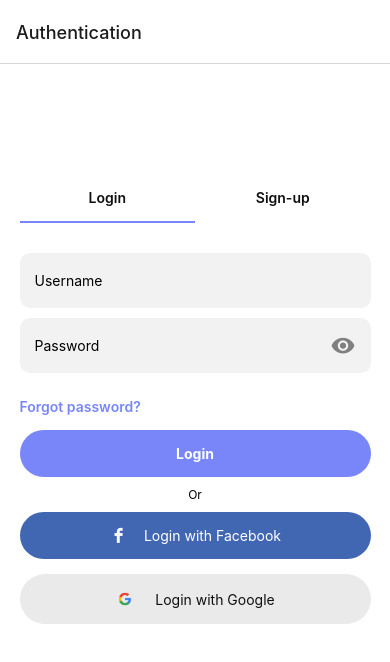
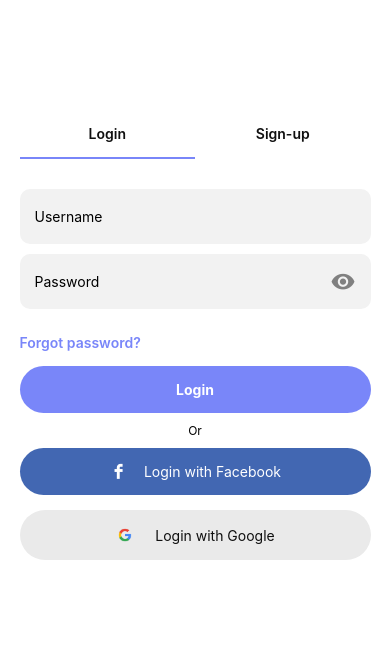
Before and after one commit to lorenz199x/rntsexpo-jobapp, a React Native app: screen / in a window 390 px wide. Shown: the top 662 px of the page. Built offline with nearby package versions, Linux system fonts and the light colour scheme; what react-native-animated-nav-tab-bar would draw is missing.

Commit message:
- update navigation after login success - update tsconfig

```diff
--- a/App.tsx
+++ b/App.tsx
@@ -1,11 +1,11 @@
-import { StatusBar } from "expo-status-bar";
+import React from "react";
 import { RecoilRoot } from "recoil";
-import AppNavigator from "./src/navigation/AppNavigator";
+import Entry from "./src/Entry";
 
 export default function App() {
   return (
     <RecoilRoot>
-      <AppNavigator />
+      <Entry />
     </RecoilRoot>
   );
 }
--- a/src/Entry.tsx
+++ b/src/Entry.tsx
@@ -1,22 +1,8 @@
-import { StatusBar } from "expo-status-bar";
-import { StyleSheet, Text, View } from "react-native";
+import React from "react";
+import AppNavigator from "@navigation/AppNavigator";
 
 const Entry = () => {
-  return (
-    <View style={styles.container}>
-      <Text>Open up App.tsx to start working on your app!</Text>
-      <StatusBar style="auto" />
-    </View>
-  );
+  return <AppNavigator />;
 };
 
 export default Entry;
-
-const styles = StyleSheet.create({
-  container: {
-    flex: 1,
-    backgroundColor: "#fff",
-    alignItems: "center",
-    justifyContent: "center",
-  },
-});
--- a/src/navigation/AppNavigator.tsx
+++ b/src/navigation/AppNavigator.tsx
@@ -111,10 +111,13 @@ const RootNavigator = (props: any) => {
         initialRouteName={Screen.AUTHENTICATION}
         screenOptions={{
           animationEnabled: true,
-          headerShown: true,
+          headerShown: false,
         }}
       >
-        <RootStack.Screen name={"Jobify"} component={TabNavigator} />
+        <RootStack.Screen
+          name={Screen.TAB_NAVIGATOR} //temp default 'Jobify'
+          component={TabNavigator}
+        />
         <RootStack.Screen name={Screen.JOB_LIST} component={JobList} />
         <RootStack.Screen name={Screen.JOB_DETAILS} component={JobDetails} />
         <RootStack.Screen name={Screen.POST_NEW_JOB} component={PostNewJob} />
--- a/src/screens/Authentication/components/LoginForm.tsx
+++ b/src/screens/Authentication/components/LoginForm.tsx
@@ -33,7 +33,7 @@ const LoginForm = () => {
   const onSubmit: SubmitHandler<LoginFormInput> = (data) => {
     // You can handle the submission logic here
     console.log(data);
-    Navigation.navigate(Screen.JOB_LIST);
+    Navigation.navigate(Screen.TAB_NAVIGATOR);
   };
 
   return (
--- a/tsconfig.json
+++ b/tsconfig.json
@@ -4,6 +4,7 @@
     "jsx": "react",
     "moduleResolution": "node",
     "baseUrl": ".",
+    "esModuleInterop": true,
     "paths": {
       "@mocks/*": ["./__mocks__/*"],
       "@tests/*": ["./__tests__/*"],
```
